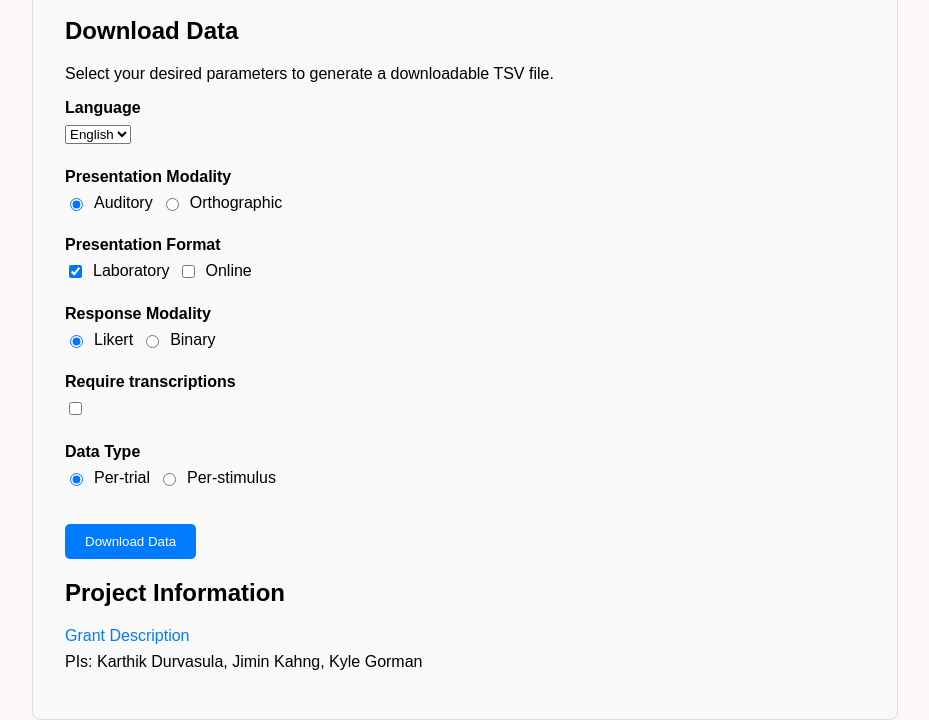
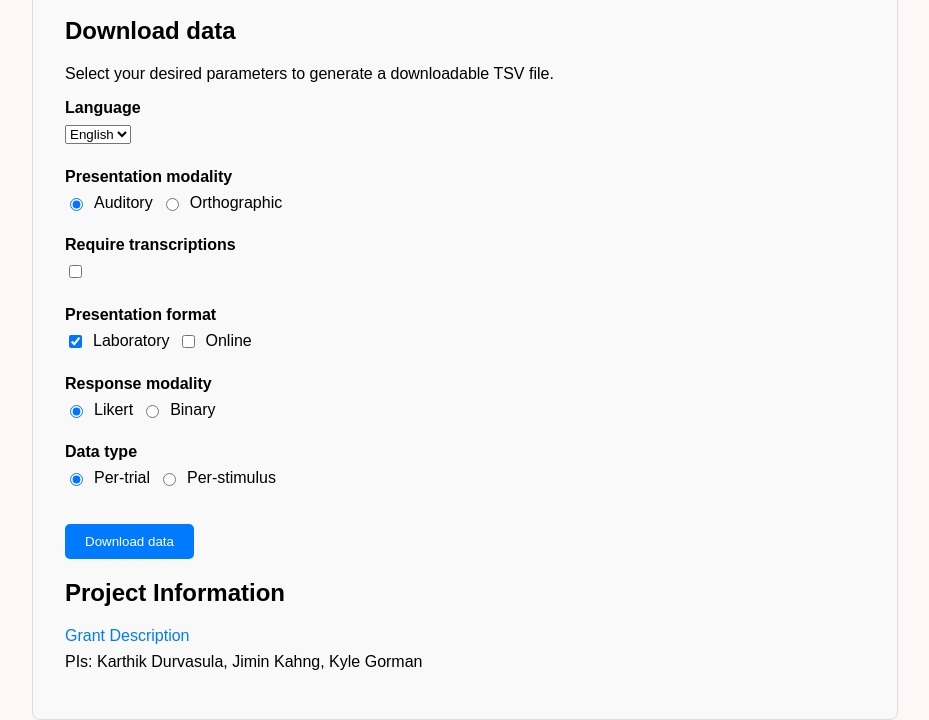
Before and after one commit to fhallee/wordlikeness, a plain HTML site: page index.html in a window 1280 px wide. Both pictures are taken after a click on the radio button "Auditory". Shown: the part 152-872 px from the top of the page, without its empty margins (175-1104 px from the left). Drawn offline with Linux system fonts and the light colour scheme.

Commit message:
Create script.js to show/hide transcriptions field, fix capitalization

```diff
--- a/index.html
+++ b/index.html
@@ -3,6 +3,7 @@
     <head>
         <title>Wordlikeness Project</title>
         <link rel="stylesheet" href="styles.css">
+        <script src="script.js"></script>
     </head>
     <body>
         <div class="container">
@@ -12,7 +13,7 @@
             </header>
 
             <section>
-                <h2>Download Data</h2>
+                <h2>Download data</h2>
                 <p>Select your desired parameters to generate a downloadable TSV file.</p>
                 <form>
                     <div class="field">
@@ -24,7 +25,7 @@
                     </div>
 
                     <div class="field">
-                        <label>Presentation Modality</label>
+                        <label>Presentation modality</label>
                         <div class="options">
                             <input type="radio" id="auditory" name="modality" value="auditory" checked>
                             <label for="auditory">Auditory</label>
@@ -33,8 +34,13 @@
                         </div>
                     </div>
 
+                    <div class="field" id="transcriptions-field">
+                        <label for="transcriptions">Require transcriptions</label>
+                        <input type="checkbox" id="transcriptions" name="transcriptions" value="required">
+                    </div>
+
                     <div class="field">
-                        <label>Presentation Format</label>
+                        <label>Presentation format</label>
                         <div class="options">
                             <input type="checkbox" id="laboratory" name="format" value="laboratory" checked>
                             <label for="laboratory">Laboratory</label>
@@ -44,31 +50,26 @@
                     </div>
 
                     <div class="field">
-                        <label>Response Modality</label>
+                        <label>Response modality</label>
                         <div class="options">
-                            <input type="radio" id="likert" name="response_modality" value="likert" checked>
+                            <input type="radio" id="likert" name="response-modality" value="likert" checked>
                             <label for="likert">Likert</label>
-                            <input type="radio" id="binary" name="response_modality" value="binary">
+                            <input type="radio" id="binary" name="response-modality" value="binary">
                             <label for="binary">Binary</label>
                         </div>
                     </div>
 
                     <div class="field">
-                        <label for="transcriptions">Require transcriptions</label>
-                        <input type="checkbox" id="transcriptions" name="transcriptions" value="required">
-                    </div>
-
-                    <div class="field">
-                        <label>Data Type</label>
+                        <label>Data type</label>
                         <div class="options">
-                            <input type="radio" id="per_trial" name="data_type" value="per_trial" checked>
-                            <label for="per_trial">Per-trial</label>
-                            <input type="radio" id="per_stimulus" name="data_type" value="per_stimulus">
-                            <label for="per_stimulus">Per-stimulus</label>
+                            <input type="radio" id="per-trial" name="data-type" value="per-trial" checked>
+                            <label for="per-trial">Per-trial</label>
+                            <input type="radio" id="per-stimulus" name="data-type" value="per-stimulus">
+                            <label for="per-stimulus">Per-stimulus</label>
                         </div>
                     </div>
 
-                    <button type="submit" class="button">Download Data</button>
+                    <button type="submit" class="button">Download data</button>
                 </form>
             </section>
 
--- /dev/null
+++ b/script.js
@@ -0,0 +1,13 @@
+document.addEventListener("DOMContentLoaded", function () {
+    const auditoryButton = document.getElementById("auditory");
+    const orthographicButton = document.getElementById("orthographic");
+    const transcriptionsField = document.getElementById("transcriptions-field");
+
+    orthographicButton.addEventListener("click", function(){
+        transcriptionsField.style.display = "none";
+    })
+
+    auditoryButton.addEventListener("click", function(){
+        transcriptionsField.style.display = "block";
+    })
+});
```
